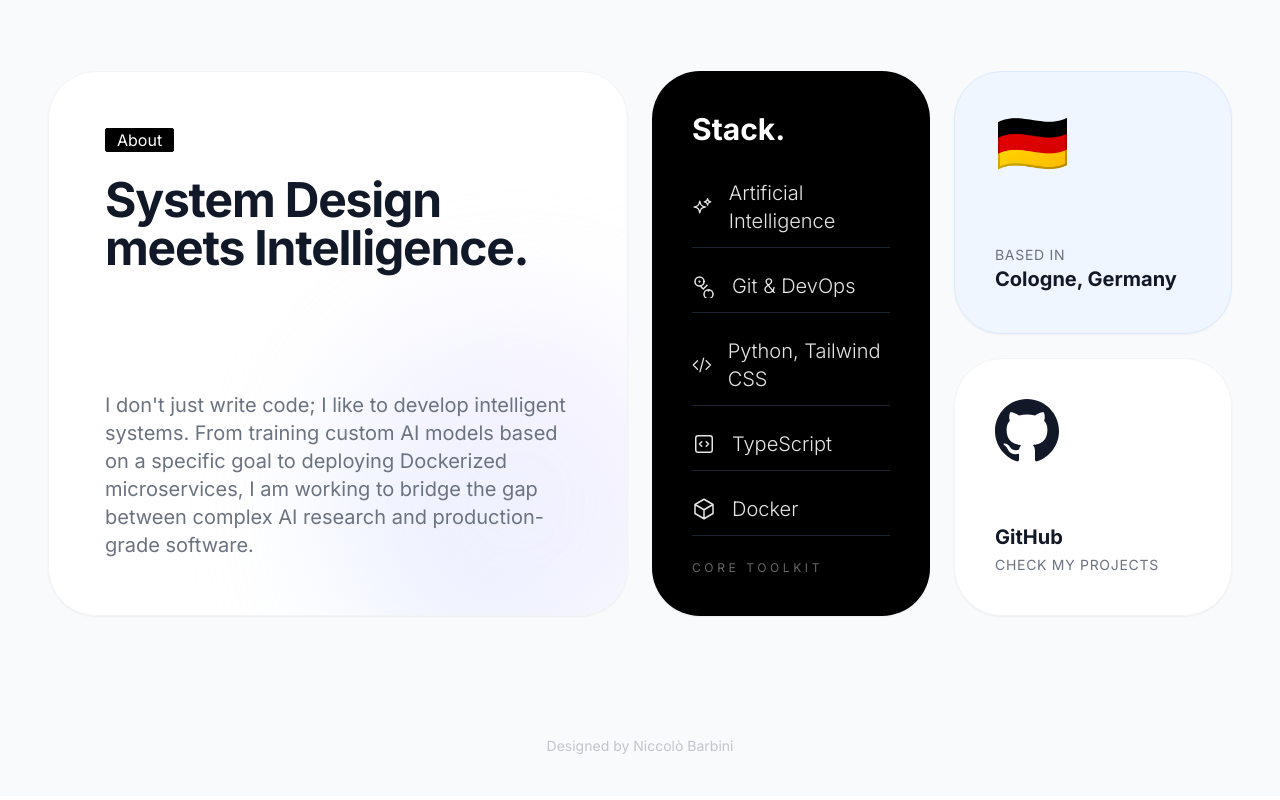
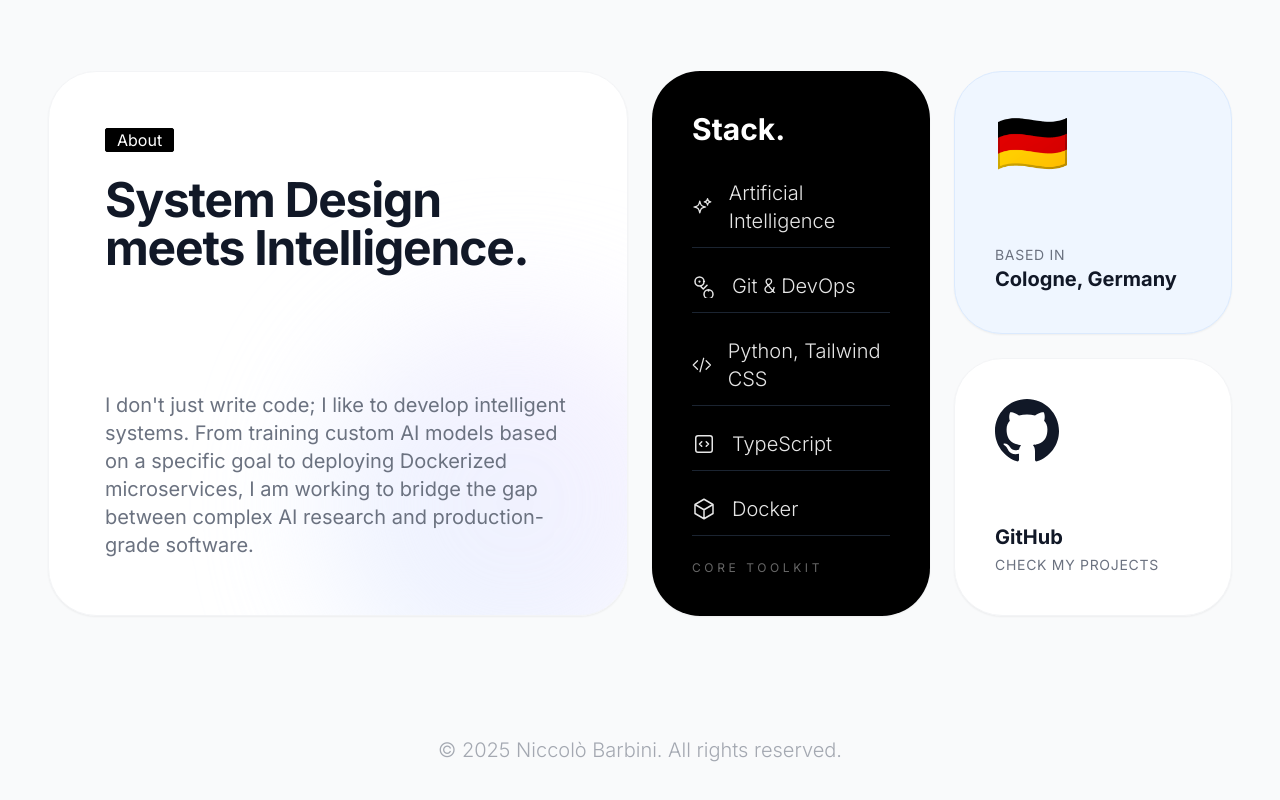
Before and after one commit to barbininiccolo/barbininiccolo.github.io, a SvelteKit app: page / in a window 1280 px wide. Shown: the part 617-1417 px from the top of the page. Built offline with nearby package versions, Linux system fonts and the light colour scheme.

Commit message:
Fix: Copyright, name of the author and automatically change the year.

```diff
--- a/src/routes/+layout.svelte
+++ b/src/routes/+layout.svelte
@@ -27,6 +27,7 @@
   </main>
 
   <footer class="py-10 text-center text-sm text-gray-400 opacity-60">
-    <p>Designed by Niccolò Barbini</p>
+    <p class="text-xl font-light text-gray-500 dark:text-gray-500">
+			&copy; {new Date().getFullYear()} Niccolò Barbini. All rights reserved.</p>
   </footer>
 </div>
```
